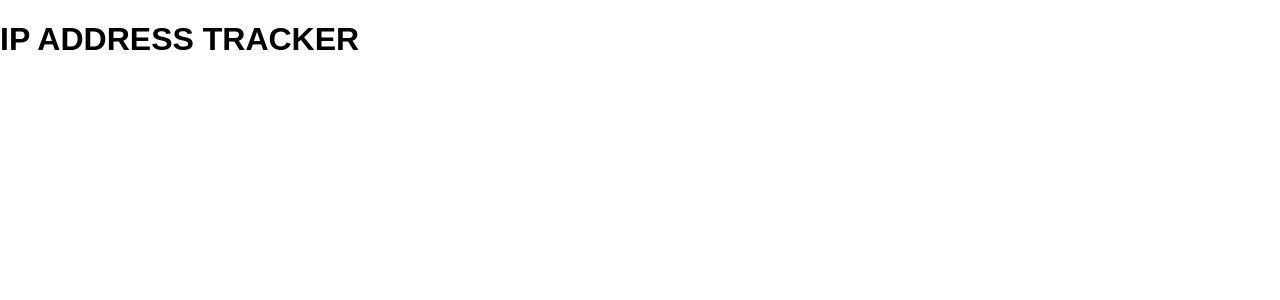
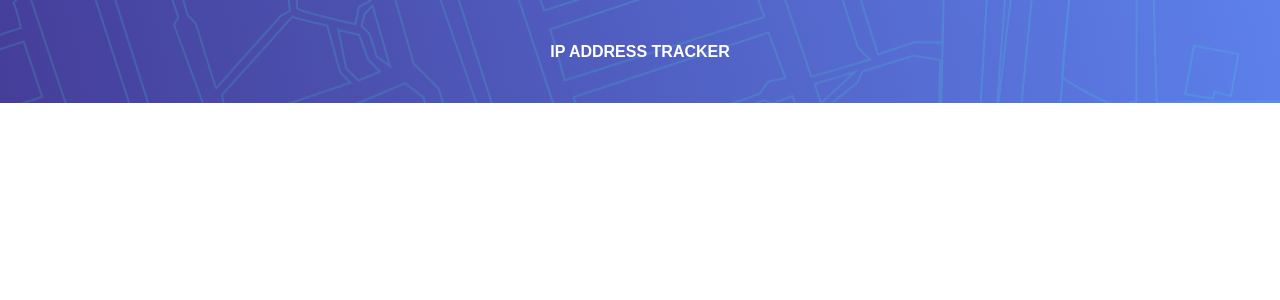
Before and after one commit to jacky-ui/ip-address-tracker, a React (Create React App) app: page / in a window 1280 px wide. Shown: the top 300 px of the page. Built offline with nearby package versions, Linux system fonts and the light colour scheme.

Commit message:
move screen mixins to mixins file

```diff
--- a/src/components/Header/Header.css
+++ b/src/components/Header/Header.css
@@ -1 +1,9 @@
-/*# sourceMappingURL=Header.css.map */
+.header {
+  background-image: url("../../assets/images/pattern-bg-desktop.png");
+  padding: 2rem;
+  text-align: center;
+}
+.header__title {
+  font-size: 1rem;
+  color: #FFFFFF;
+}/*# sourceMappingURL=Header.css.map */
--- a/src/components/Header/Header.js
+++ b/src/components/Header/Header.js
@@ -2,8 +2,8 @@ import './Header.scss';
 
 function Header() {
     return(
-        <header>
-            <h1>IP ADDRESS TRACKER</h1>
+        <header className='header'>
+            <h1 className='header__title'>IP ADDRESS TRACKER</h1>
         </header>
     )
 };
--- a/src/components/Header/Header.scss
+++ b/src/components/Header/Header.scss
@@ -1,2 +1,13 @@
 @use '../../styles/partials/mixins' as *;
 @use '../../styles/partials/variables' as *;
+
+.header {
+    background-image: url('../../assets/images/pattern-bg-desktop.png');
+    padding: 2rem;
+    text-align: center;
+
+    &__title {
+        font-size: 1rem;
+        color: $white;
+    }
+}
--- a/src/styles/index.css
+++ b/src/styles/index.css
@@ -11,5 +11,4 @@
 body {
   margin: 0;
   font-family: Arial, Helvetica, sans-serif;
-  font-weight: bold;
 }/*# sourceMappingURL=index.css.map */
--- a/src/styles/index.scss
+++ b/src/styles/index.scss
@@ -11,5 +11,4 @@
 body {
     margin: 0;
     font-family: Arial, Helvetica, sans-serif;
-    font-weight: bold;
 }
--- a/src/styles/partials/_mixins.scss
+++ b/src/styles/partials/_mixins.scss
@@ -0,0 +1,19 @@
+@use './variables' as *;
+
+@mixin mobile {
+    @media screen and (max-width: $mobile-breakpoint) {
+        @content;
+    }
+}
+
+@mixin tablet {
+    @media screen and (max-width: $tablet-breakpointmax) and (min-width: $tablet-breakpointmin) {
+        @content;
+    }
+}
+
+@mixin desktop {
+    @media screen and (min-width: $desktop-breakpoint) {
+        @content;
+    }
+}
--- a/src/styles/partials/_variables.scss
+++ b/src/styles/partials/_variables.scss
@@ -7,21 +7,3 @@ $mobile-breakpoint: 760px;
 $tablet-breakpointmin: 761px;
 $tablet-breakpointmax: 1023px;
 $desktop-breakpoint: 1024px;
-
-@mixin mobile {
-    @media screen and (max-width: $mobile-breakpoint) {
-        @content;
-    }
-}
-
-@mixin tablet {
-    @media screen and (max-width: $tablet-breakpointmax) and (min-width: $tablet-breakpointmin) {
-        @content;
-    }
-}
-
-@mixin desktop {
-    @media screen and (min-width: $desktop-breakpoint) {
-        @content;
-    }
-}
```
Also changed, not shown: 2 other files (tests, documents, lock files or other folders).
